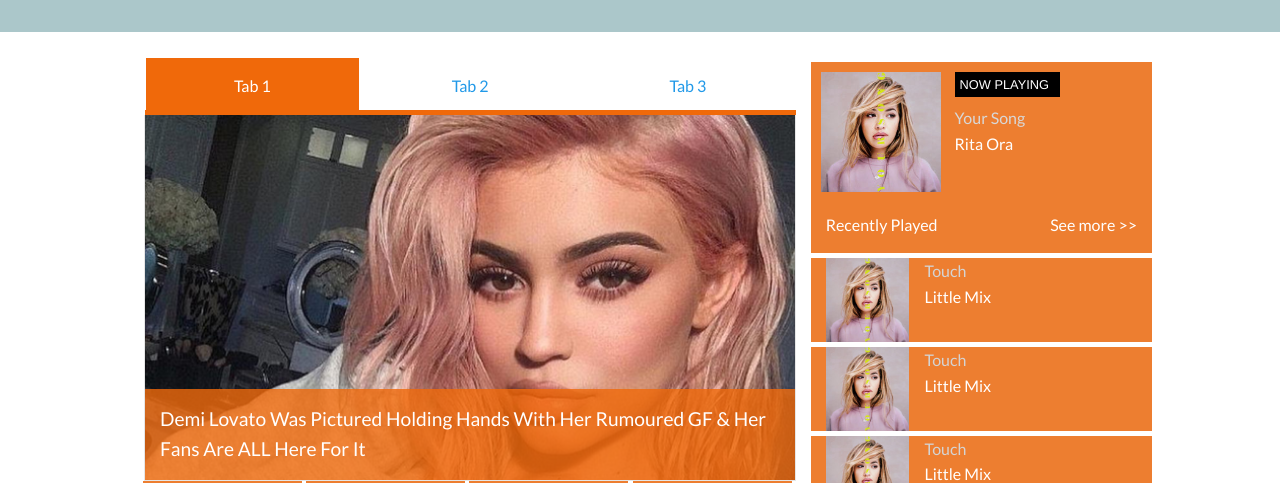
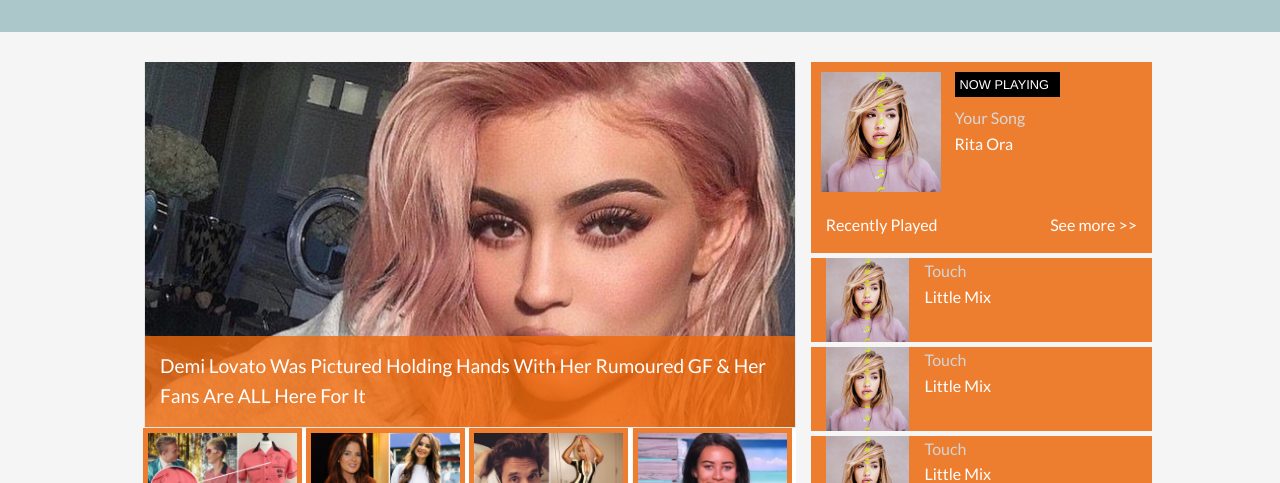
Before and after one commit to Gaseema/urbanRadio, a plain HTML site: page index.html in a window 1280 px wide. Shown: the part 279-762 px from the top of the page. Drawn offline with Linux system fonts and the light colour scheme.

Commit message:
orange changes

```diff
--- a/css/app.css
+++ b/css/app.css
@@ -1,5 +1,5 @@
 body {
-    background: #fff;
+    background: #F5F5F5;
     font-family: 'Lato', sans-serif !important;
 }
 
--- a/index.html
+++ b/index.html
@@ -154,7 +154,7 @@
     <section class="row">
         <div class="small-12 large-8 columns">
             <div id="Tabs" style="    margin-left: 1px;">
-                <ul class="tabs">
+                <ul class="tabs" style="display:none;">
                     <li class="tab-title active"><a href="#panel1">Tab 1</a></li>
                     <li class="tab-title"><a href="#panel2">Tab 2</a></li>
                     <li class="tab-title"><a href="#panel3">Tab 3</a></li>
```
